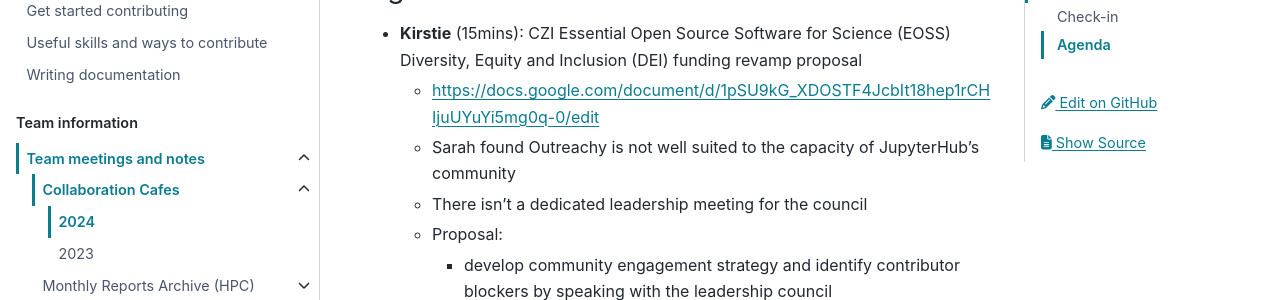
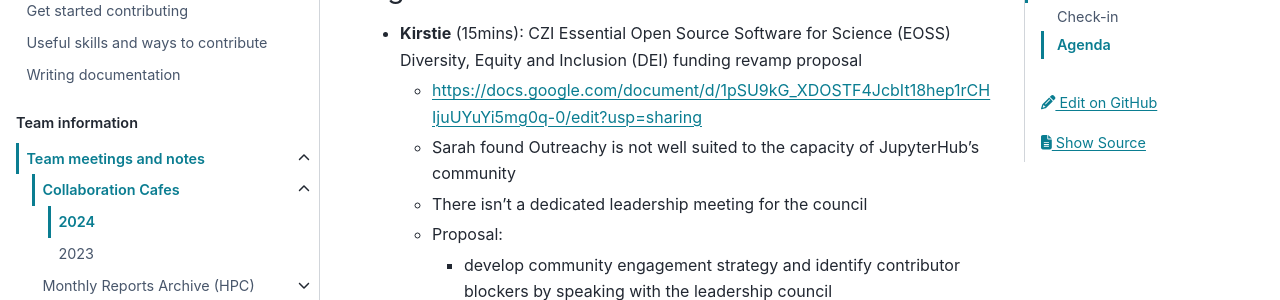
Before and after one commit to jupyterhub/team-compass, a Sphinx documentation site: the page built from docs/meetings/collab-cafe/2024.md, in a window 1280 px wide and 900 px high, scrolled down 753 px. Shown: the part 180-480 px from the top of the window. Built offline with Sphinx 7.4.7 and the PyData theme 0.15.4, drawn with Linux system fonts in a browser that asks for light colours; the version number could not be read and is left out.

Commit message:
Update docs link to be suggestion only
Co-authored-by: Kirstie Whitaker <kwhitaker@turing.ac.uk>

```diff
--- a/docs/meetings/collab-cafe/2024.md
+++ b/docs/meetings/collab-cafe/2024.md
@@ -20,7 +20,7 @@
 ### Agenda :clock2:
 
 - **Kirstie** (15mins): CZI Essential Open Source Software for Science (EOSS) Diversity, Equity and Inclusion (DEI) funding revamp proposal
-  - <https://docs.google.com/document/d/1pSU9kG_XDOSTF4JcbIt18hep1rCHIjuUYuYi5mg0q-0/edit>
+  - <https://docs.google.com/document/d/1pSU9kG_XDOSTF4JcbIt18hep1rCHIjuUYuYi5mg0q-0/edit?usp=sharing>
   - Sarah found Outreachy is not well suited to the capacity of JupyterHub's community
   - There isn't a dedicated leadership meeting for the council
   - Proposal:
```
